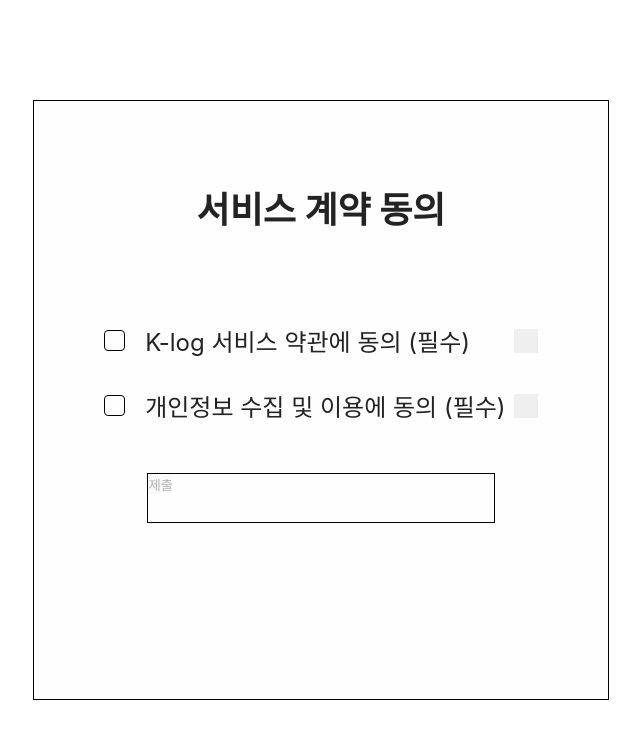
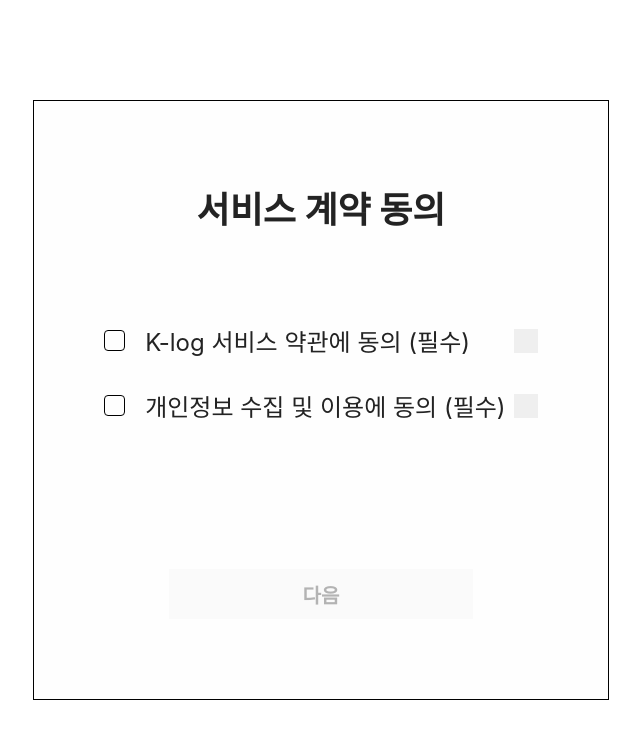
Before and after one commit to KimKW1007/k-log, a Next.js app in the folder front/: page /signup in a window 1280 px wide. Shown: the top 738 px of the page, without its empty margins (67-707 px from the left). Built offline with nearby package versions, Linux system fonts and the light colour scheme; some icons are missing; a web font is replaced by a local one; what recoil-persist would draw is missing.

Commit message:
feat & refactor : css 변경 및 새로운 페이지 추가

```diff
--- a/front/src/components/signup/signupForm.tsx
+++ b/front/src/components/signup/signupForm.tsx
@@ -1,15 +1,15 @@
 import { Form } from '@components/login/LoginForm';
 import React, { useEffect, useState } from 'react';
 import Title from '@components/common/TitleBox';
-import { InputsBox } from '@components/common/InputsBox';
-import UserInfoInput from '@components/common/UserInfoInput';
 import { useForm } from 'react-hook-form';
-import styled from 'styled-components';
-import { ACCOUNT_ID_REGEX, EMAIL_REGEX } from '@src/constant/regex';
-import CheckBoxInputs from '@components/common/CheckBoxInputs';
+import styled, {css} from 'styled-components';
 import SecondPage from './SecondPage';
 import ThirdPage from './ThirdPage';
 import FirstPage from './FirstPage';
+import customApi from 'utils/customApi';
+import { useMutation } from '@tanstack/react-query';
+import CheckIdByEmailPage, { User } from './CheckIdByEmailPage';
+import CommonModal from '@components/modal/CommonModal';
 
 export interface Inputs {
   userId?: string;
@@ -19,62 +19,109 @@ export interface Inputs {
   userEmail?: string;
 }
 
-
 interface CurrentTitleType {
-  [anyKeyword: string]: string;
+  [key: string]: {
+    title: string;
+    submitText: string;
+  };
 }
 
 const SignupForm = () => {
+  const CurrentTitle: CurrentTitleType = {
+    first: {
+      title: '서비스 계약 동의',
+      submitText: '다음'
+    },
+    second: {
+      title: '이름/이메일 입력',
+      submitText: '다음'
+    },
+    checkIdByEmail: {
+      title: '해당 이메일로 가입된 아이디',
+      submitText: '새로 만들기'
+    },
+    third: {
+      title: '아이디/비밀번호 입력',
+      submitText: '가입완료하기'
+    }
+  };
+
   const {
     register,
     handleSubmit,
     watch,
-    formState: { errors }
+    formState: { errors },
+    setError,
+    clearErrors
   } = useForm<Inputs>({
     mode: 'all'
   });
 
-
+  // error modal
+  const [isOpenModal, setIsOpenModal] = useState<boolean>(false);
+  const [modalErrMsg, setModalErrMsg] = useState<string>('');
 
   const [currentLevel, setCurrentLevel] = useState<string>('first');
   const [isAllChecked, setIsAllChecked] = useState<boolean>(false);
+
+  const [userIds, setUserIds] = useState<User[]>([]);
+
+  const { postApi: createAccountPostApi } = customApi('/auth/signup');
+  const { postApi: checkEmailPostApi } = customApi('/auth/checkemail');
+
+  const checkSubmitType = currentLevel !== 'first' && currentLevel !== 'checkIdByEmail';
+
+  const { mutate: createAccountMutate } = useMutation(createAccountPostApi, {
+    onError(error: any) {
+      console.log({ error: error.response.data.message });
+      setIsOpenModal(true);
+      setModalErrMsg(error.response.data.message);
+    },
+    async onSuccess(data) {
+      console.log({ data });
+    }
+  });
+  const { mutate: checkEmailMutate } = useMutation(checkEmailPostApi, {
+    onError(error: any) {
+      console.log({ error });
+    },
+    async onSuccess(data) {
+      console.log({ data });
+      setUserIds(data);
+    }
+  });
+
   const onSubmit = (data: Inputs) => {
-    if(currentLevel === 'second'){
-
+    if (currentLevel === 'second') {
+      checkEmailMutate({ userEmail: data.userEmail });
+      setCurrentLevel((prev) => (prev = 'checkIdByEmail'));
+    }
+    if (currentLevel === 'third') {
+      delete data.confirmPassword;
+      createAccountMutate({ ...data });
     }
   };
 
-  const CurrentTitle: CurrentTitleType = {
-    first: '서비스 계약 동의',
-    second: '이름/이메일 입력',
-    third: '아이디/비밀번호 입력'
+  const onClickNextPage = () => {
+    if (!checkSubmitType) {
+      setIsAllChecked((prev) => !prev);
+      if (currentLevel === 'first') setCurrentLevel((prev) => (prev = 'third'));
+      if (currentLevel === 'checkIdByEmail') setCurrentLevel((prev) => (prev = 'third'));
+    }
   };
-
-  useEffect(()=>{
-    if(watch("userEmail")&&watch("userName")){
-      setIsAllChecked(true)
-    }else{
-      setIsAllChecked(false)
-    }
-    console.log(isAllChecked);
-  },[watch("userEmail"),watch("userName")])
-
-  const onClickNextPage = ()=>{
-    if(currentLevel !== 'first'){
-      setIsAllChecked(prev => !prev)
-      setCurrentLevel(prev => prev === 'first' ? 'second' : 'third')
-    }
-  }
 
   return (
     <SignUpForm onSubmit={handleSubmit(onSubmit)}>
-      <Title>{CurrentTitle[currentLevel]}</Title>
-      {/* <div>{errors.userEmail?.message}</div> */}
+      <Title>{CurrentTitle[currentLevel].title}</Title>
+      {isOpenModal && <CommonModal setIsOpenModal={setIsOpenModal}>{modalErrMsg}</CommonModal>}
       {currentLevel === 'first' && <FirstPage setIsAllChecked={setIsAllChecked}></FirstPage>}
       {currentLevel === 'second' && <SecondPage setIsAllChecked={setIsAllChecked} register={register} watch={watch}></SecondPage>}
-      {currentLevel === 'third' && <ThirdPage setIsAllChecked={setIsAllChecked} register={register} watch={watch}></ThirdPage>}
+      {currentLevel === 'checkIdByEmail' && <CheckIdByEmailPage userIds={userIds}></CheckIdByEmailPage>}
+      {currentLevel === 'third' && <ThirdPage setIsAllChecked={setIsAllChecked} register={register} watch={watch} errors={errors} setError={setError} clearErrors={clearErrors}></ThirdPage>}
       <SubmitBox>
-        <button type={currentLevel !== 'first' ? 'submit' : 'button'} disabled={!isAllChecked} onClick={onClickNextPage}>제출</button>
+        <SubmitBtn type={checkSubmitType ? 'submit' : 'button'} currentLevel={currentLevel} disabled={!isAllChecked} onClick={onClickNextPage}>
+          {CurrentTitle[currentLevel].submitText}
+        </SubmitBtn>
       </SubmitBox>
     </SignUpForm>
   );
@@ -83,12 +130,47 @@ const SignupForm = () => {
 export default SignupForm;
 
 const SignUpForm = styled(Form)`
+  height: 100%;
+  justify-content: space-between;
   padding: 0 0 ${({ theme }) => theme.rem.p80};
 `;
 
 const SubmitBox = styled.div`
-  width: 80%;
+  width: 70%;
   height: 50px;
-  border: 1px solid #000;
   margin-top: 50px;
 `;
+
+const SubmitBtn = styled.button<{currentLevel:string}>`
+  width: 100%;
+  height: 100%;
+  font-size: 20px;
+  font-weight:bold;
+  transition: .2s;
+  &:not(:disabled){
+    background:rgba(255, 109, 96,.8);
+    color:#fff;
+  }
+  &:not(:disabled):hover{
+    background:rgba(255, 109, 96,1);
+  }
+  ${({currentLevel})=> currentLevel === "checkIdByEmail" && css`
+  &:not(:disabled){
+    background:#f2f2f2;
+    color:#acacac;
+  }
+  &:not(:disabled):hover{
+    background:#e5e5e5;
+    color:#777;
+  }
+  `}
+  ${({currentLevel})=> currentLevel === "third" && css`
+  &:not(:disabled){
+    background: rgba(134, 150, 254,.8);
+    color:#fff;
+  }
+  &:not(:disabled):hover{
+    background:rgba(134, 150, 254,1);
+  }
+  `}
+`;
```
